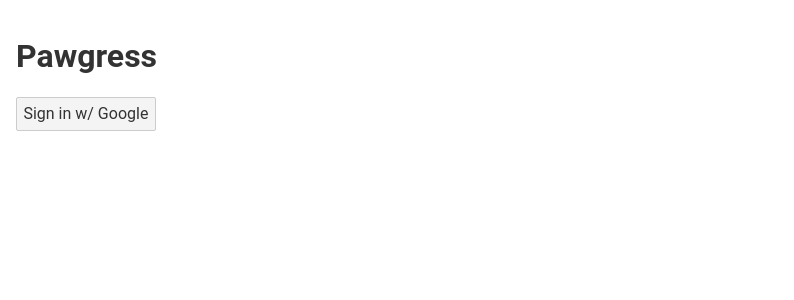
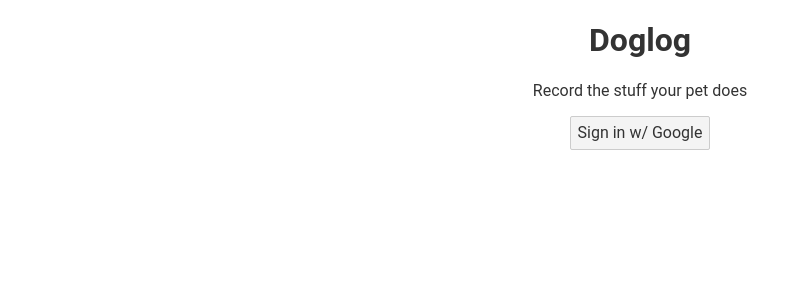
Before and after one commit to martinallison/pets, a Svelte app: page /add-pet in a window 1280 px wide. Shown: the top 300 px of the page, without its empty margins (0-794 px from the left). Built offline with nearby package versions, Linux system fonts and the light colour scheme; what rxfire would draw is missing.

Commit message:
Add a dedicated splash screen

```diff
--- a/src/App.svelte
+++ b/src/App.svelte
@@ -1,16 +1,16 @@
 <script>
-  import { Route, Router } from "svelte-navigator";
+  import { link, Route, Router } from "svelte-navigator";
   import { user } from "./auth";
   import CreatePet from "./CreatePet.svelte";
   import Pet from "./Pet.svelte";
   import Pets from "./Pets.svelte";
-  import SignIn from "./SignIn.svelte";
+  import Splash from "./Splash.svelte";
 </script>
 
-<main>
-  <h1>Pawgress</h1>
+{#if $user}
+  <main>
+    <p class="header"><a href="/" use:link class="plain-link">Doglog</a></p>
 
-  {#if $user}
     <Router>
       <Route path="/">
         <Pets userId={$user.uid} />
@@ -22,21 +22,21 @@
         <CreatePet />
       </Route>
     </Router>
-  {:else}
-    <SignIn />
-  {/if}
-</main>
+  </main>
+{:else}
+  <Splash />
+{/if}
 
 <style>
   main {
     padding: 1em;
-    max-width: 240px;
+    max-width: none;
     margin: 0 auto;
   }
 
   @media (min-width: 640px) {
     main {
-      max-width: none;
+      max-width: 68%;
     }
   }
 </style>
--- /dev/null
+++ b/src/Splash.svelte
@@ -0,0 +1,23 @@
+<script>
+  import SignIn from "./SignIn.svelte";
+</script>
+
+<main>
+  <h1>Doglog</h1>
+  <p>Record the stuff your pet does</p>
+
+  <SignIn />
+</main>
+
+<style>
+  main {
+    margin: 0 auto;
+    text-align: center;
+  }
+
+  @media (min-width: 640px) {
+    main {
+      max-width: 68%;
+    }
+  }
+</style>
```
